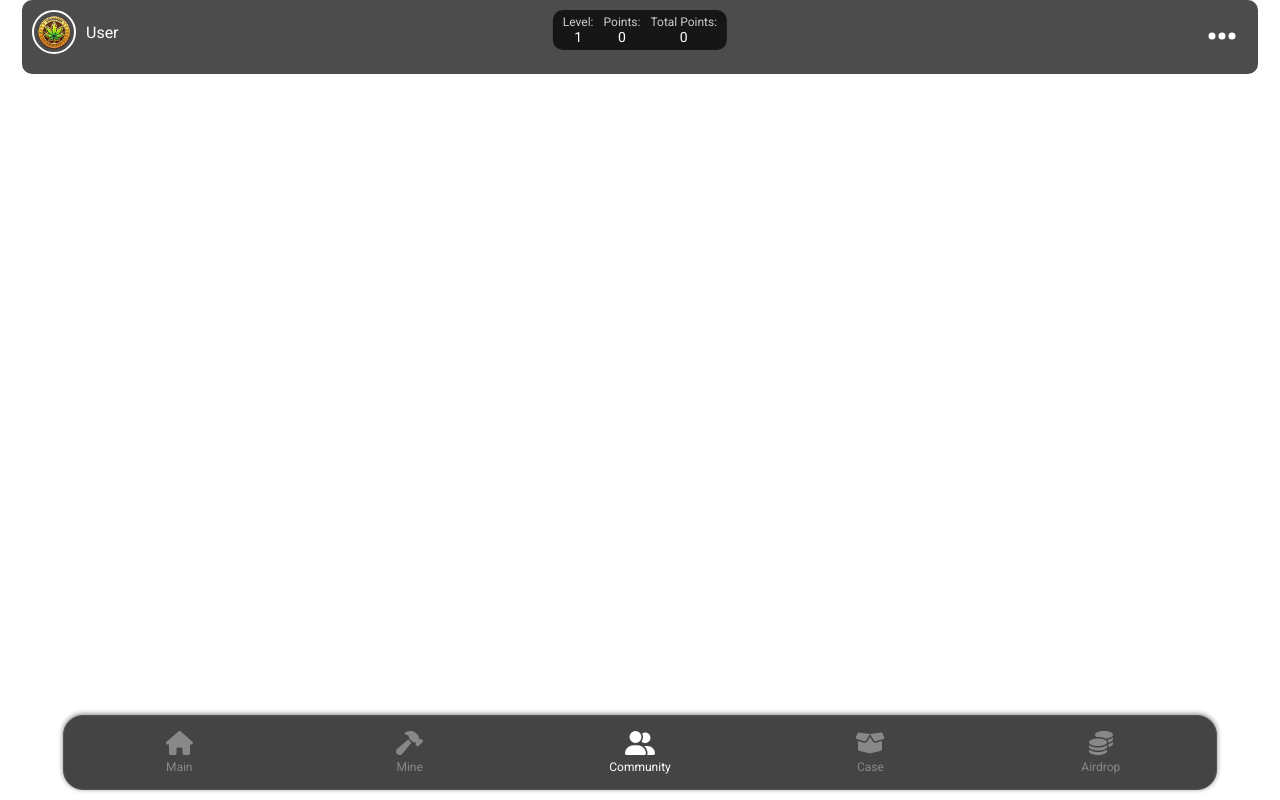
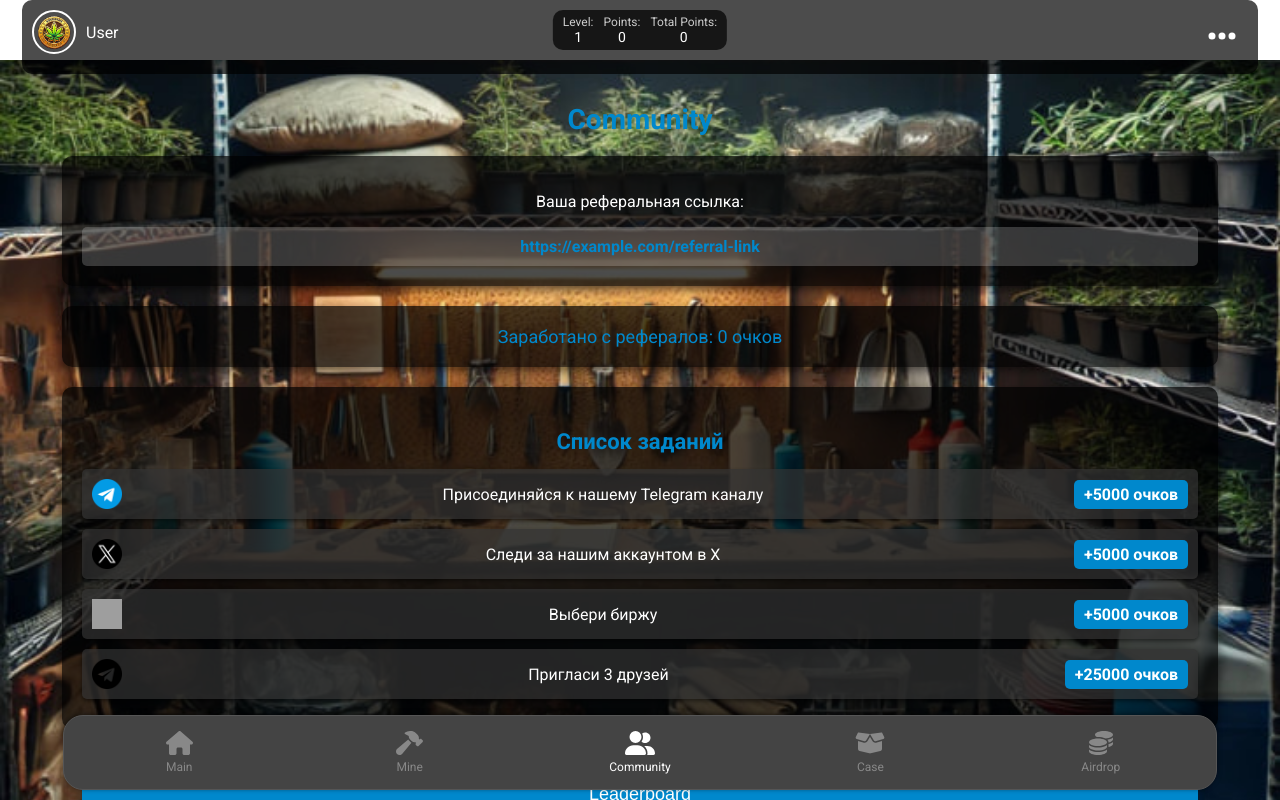
Before and after one commit to eztasterwp/list, a React (Create React App) app: page / in a window 1280 px wide. Both pictures are taken after a click on the element "Community". Built offline with nearby package versions, Linux system fonts and the light colour scheme; grey boxes are pictures that could not be loaded.

Commit message:
Add files via upload

```diff
--- a/src/Friends.js
+++ b/src/Friends.js
@@ -1,10 +1,48 @@
 import React from 'react';
+import './Community.css';
+
+import telegramIcon from './images/telegram.png';
+import xIcon from './images/twitter.png';
+import hamsterIcon from './images/cannabis.png';
+import inviteIcon from './images/invitetg.png';
 
 const Friends = () => {
   return (
-    <div className="friends-page">
-      <h2>Friends</h2>
-      <p>Здесь будут ваши друзья.</p>
+    <div className="community-page">
+      <h2>Community</h2>
+      <div className="referral-section">
+        <p>Ваша реферальная ссылка:</p>
+        <div className="referral-link">https://example.com/referral-link</div>
+      </div>
+      <div className="earnings-section">
+        <p>Заработано с рефералов: <span className="earnings">0</span> очков</p>
+      </div>
+      <div className="tasks-section">
+        <h3>Список заданий</h3>
+        <div className="task">
+          <img src={telegramIcon} alt="Telegram" className="task-icon" />
+          <span>Присоединяйся к нашему Telegram каналу</span>
+          <span className="task-reward">+5000 очков</span>
+        </div>
+        <div className="task">
+          <img src={xIcon} alt="X" className="task-icon" />
+          <span>Следи за нашим аккаунтом в X</span>
+          <span className="task-reward">+5000 очков</span>
+        </div>
+        <div className="task">
+          <img src={hamsterIcon} alt="Hamster" className="task-icon" />
+          <span>Выбери биржу</span>
+          <span className="task-reward">+5000 очков</span>
+        </div>
+        <div className="task">
+          <img src={inviteIcon} alt="Invite" className="task-icon" />
+          <span>Пригласи 3 друзей</span>
+          <span className="task-reward">+25000 очков</span>
+        </div>
+      </div>
+      <div className="leaderboard-section">
+        <button className="leaderboard-button">Leaderboard</button>
+      </div>
     </div>
   );
 };
--- /dev/null
+++ b/src/community.css
@@ -0,0 +1,113 @@
+.community-page {
+    display: flex;
+    flex-direction: column;
+    align-items: center;
+    padding: 20px;
+    height: calc(100vh - 60px);
+    width: 100vw;
+    margin-top: 60px;
+    background: url('workspace.jpg') no-repeat center center fixed;
+    background-size: cover;
+    color: #fff;
+    text-align: center;
+    box-sizing: border-box;
+    overflow-y: auto; /* Прокрутка только вниз */
+    -ms-overflow-style: none;  /* IE and Edge */
+    scrollbar-width: none;  /* Firefox */
+  }
+
+  .community-page::-webkit-scrollbar {
+    display: none;  /* Chrome, Safari, Opera */
+  }
+
+  .community-page h2 {
+    margin-bottom: 20px;
+    font-size: 28px;
+    color: #0088cc;  /* Telegram blue color */
+  }
+
+  .referral-section,
+  .earnings-section,
+  .tasks-section {
+    background-color: rgba(0, 0, 0, 0.7);
+    border-radius: 10px;
+    padding: 20px;
+    margin-bottom: 20px;
+    width: 90%;
+    box-shadow: 0 4px 8px rgba(0, 0, 0, 0.5);
+  }
+
+  .referral-link {
+    background-color: rgba(255, 255, 255, 0.2);
+    border-radius: 5px;
+    padding: 10px;
+    word-break: break-all;
+    color: #0088cc;
+    font-weight: bold;
+  }
+
+  .earnings-section p {
+    margin: 0;
+    font-size: 18px;
+    color: #0088cc;
+  }
+
+  .tasks-section h3 {
+    margin-bottom: 15px;
+    font-size: 22px;
+    color: #0088cc;
+  }
+
+  .task {
+    display: flex;
+    align-items: center;
+    justify-content: space-between;
+    background-color: rgba(51, 51, 51, 0.7);
+    border-radius: 5px;
+    padding: 10px;
+    margin-bottom: 10px;
+    box-shadow: 0 2px 4px rgba(0, 0, 0, 0.5);
+    transition: transform 0.2s;
+  }
+
+  .task:hover {
+    transform: scale(1.05);
+  }
+
+  .task-icon {
+    width: 30px;
+    height: 30px;
+    margin-right: 10px;
+  }
+
+  .task-reward {
+    background-color: #0088cc;
+    border-radius: 5px;
+    padding: 5px 10px;
+    color: white;
+    font-weight: bold;
+  }
+
+  .leaderboard-section {
+    margin-top: 20px;
+    width: 90%;
+    padding-bottom: 80px; /* Отступ снизу для предотвращения перекрытия с нижним меню */
+  }
+
+  .leaderboard-button {
+    width: 100%;
+    padding: 15px;
+    background-color: #0088cc;
+    border: none;
+    border-radius: 10px;
+    color: white;
+    font-size: 18px;
+    cursor: pointer;
+    transition: background-color 0.3s, transform 0.2s;
+    box-shadow: 0 4px 8px rgba(0, 0, 0, 0.5);
+  }
+
+  .leaderboard-button:hover {
+    background-color: #00aaff;
+    transform: scale(1.05);
+  }
```
